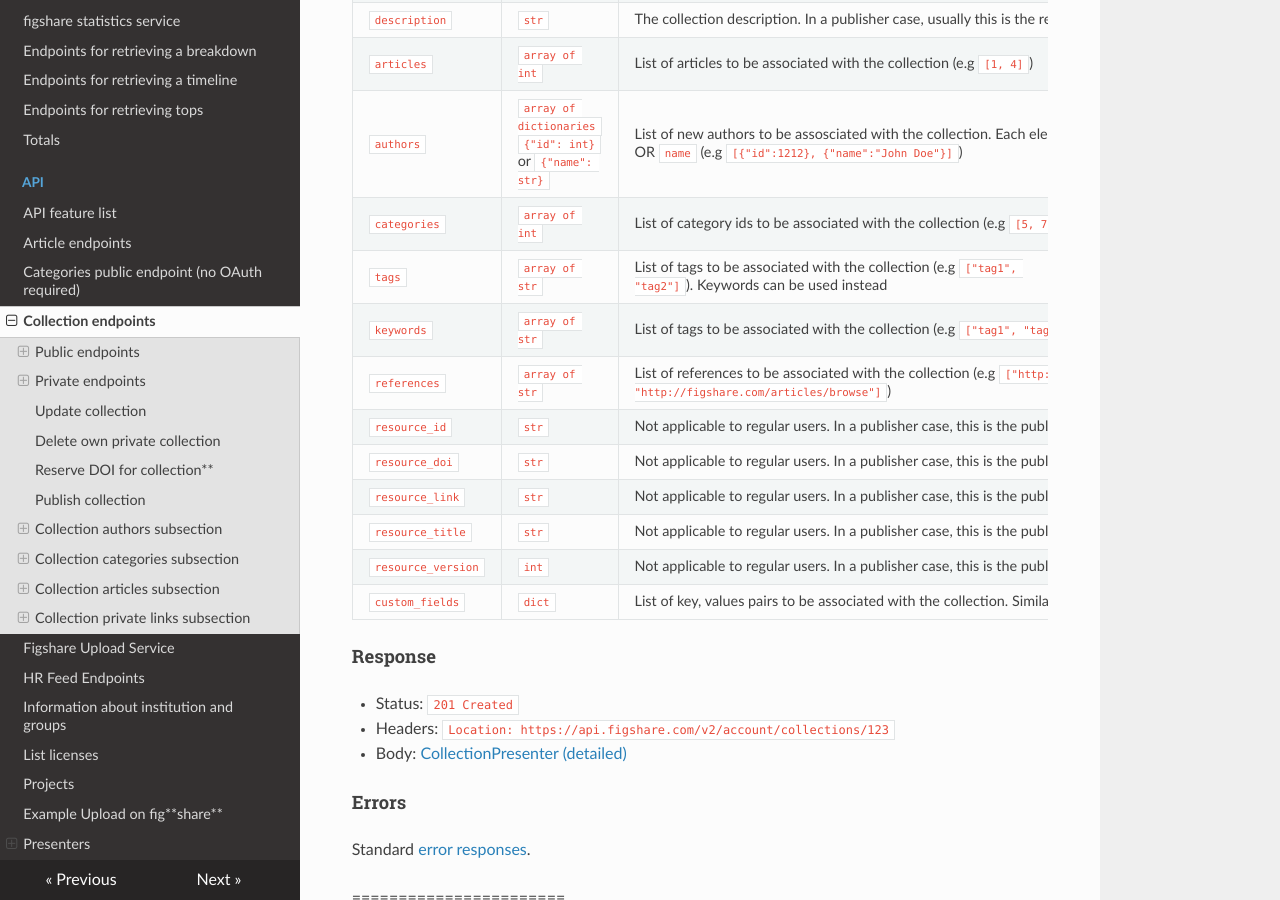
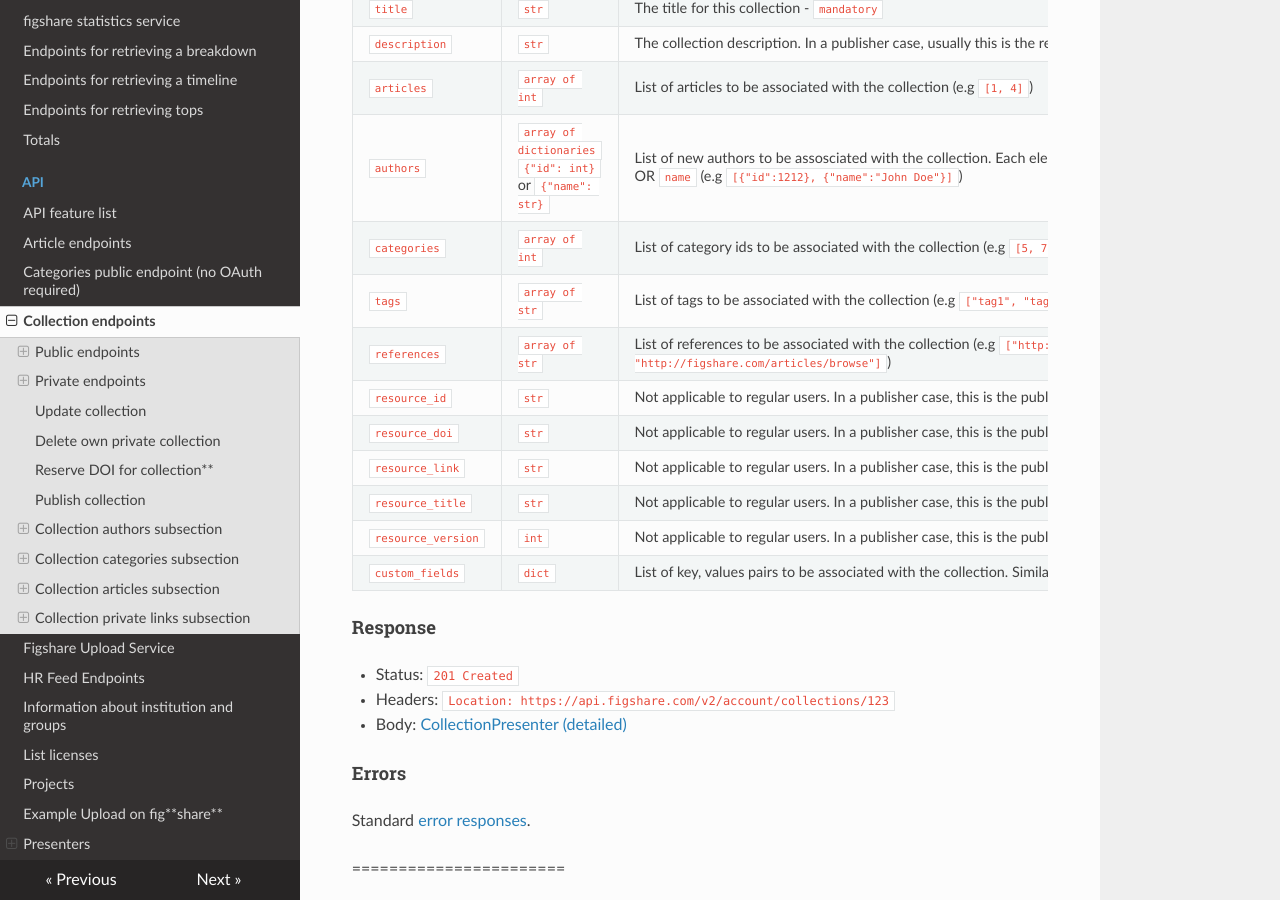
Before and after one commit to figshare/user_documentation, an MkDocs documentation site: the page built from docs/api/collections.md, in a window 1280 px wide and 900 px high, scrolled down 6715 px. Built offline with MkDocs 1.6.1, drawn with Linux system fonts in a browser that asks for light colours; nearby versions of some CDN libraries; some of the changed text lies outside the part shown.

Commit message:
search collections and remove keywords

```diff
--- a/docs/api/collections.md
+++ b/docs/api/collections.md
@@ -276,8 +277,7 @@ Status: 400 Bad request
 |`articles`         |`array of int`|List of articles to be associated with the collection (e.g `[1, 4]`)|
 |`authors`          |`array of dictionaries` `{"id": int}` or `{"name": str}` |List of new authors to be assosciated with the collection. Each element identifies an author by `id` OR `name` (e.g `[{"id":1212}, {"name":"John Doe"}]`)|
 |`categories`       |`array of int` |List of category ids to be associated with the collection (e.g `[5, 7, 9]`)|
-|`tags`             |`array of str` |List of tags to be associated with the collection (e.g `["tag1", "tag2"]`). Keywords can be used instead|
-|`keywords`             |`array of str` |List of tags to be associated with the collection (e.g `["tag1", "tag2"]`). Tags can be used instead|
+|`tags`             |`array of str` |List of tags to be associated with the collection (e.g `["tag1", "tag2"]`).|
 |`references`       |`array of str`   |List of references to be associated with the collection (e.g `["http://figshare.com", "http://figshare.com/articles/browse"]`)|
 |`resource_id`      |`str`  |Not applicable to regular users. In a publisher case, this is the publisher article id|
 |`resource_doi`     |`str`  |Not applicable to regular users. In a publisher case, this is the publisher article DOI|
```
Also changed, not shown: other parts of docs/api/collections.md (+1 -0 lines), docs/api/articles.md (+1 -2 lines).
